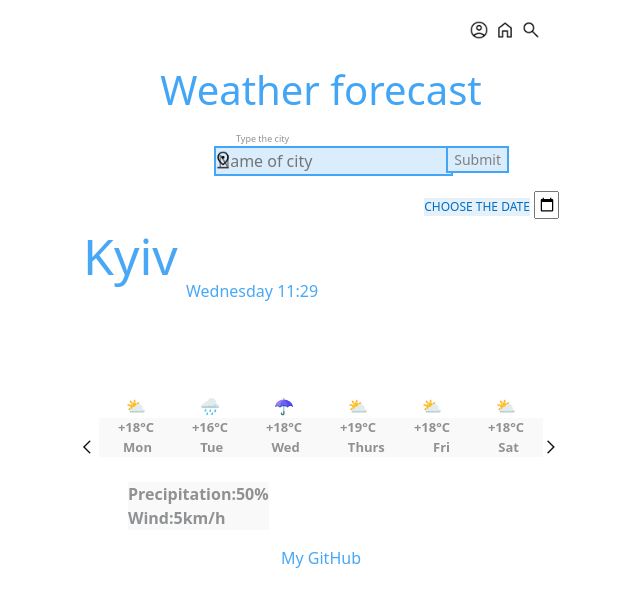
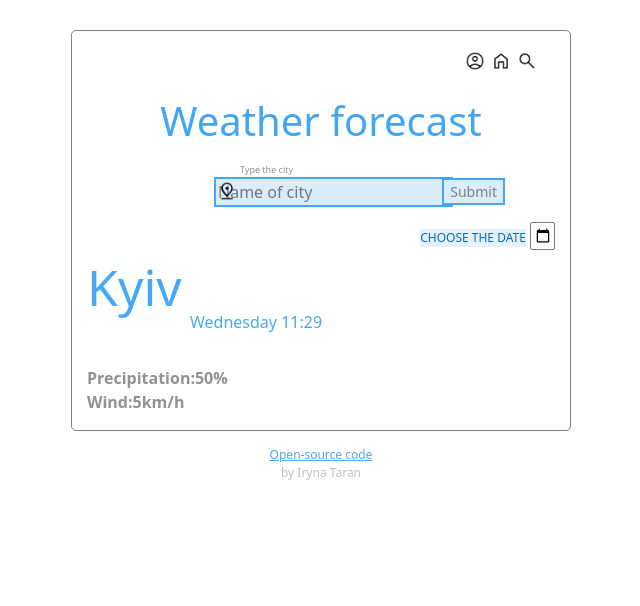
Before and after one commit to IraITaran/weather-app, a website built with Parcel: page index.html in a window 1280 px wide. Shown: the whole page, without its empty margins (319-959 px from the left). Built offline with nearby package versions, Linux system fonts and the light colour scheme.

Commit message:
removed forecast, added wrappers, fixed positioning

```diff
--- a/index.html
+++ b/index.html
@@ -23,6 +23,8 @@
   </head>
   <body>
     <div class="container">
+      <div class="weather-app-wrapper">
+        <div class="weather-app">
           <div class="header-icons">
             <a class="user icons" href="#"></a>
             <a class="home icons" href="#"></a>
@@ -45,7 +47,11 @@
             <form id="city-form">
               <div class="city-type">
                 <label for="name-of-city">Type the city</label><br />
-            <input type="text" placeholder="Name of city" id="name-of-city" />
+                <input
+                  type="text"
+                  placeholder="Name of city"
+                  id="name-of-city"
+                />
                 <input type="submit" id="submit" placeholder="Search" />
               </div>
             </form>
@@ -59,43 +65,19 @@
             <p class="current-weekday">Thurs</p>
             <p class="current-temperature"></p>
           </div>
-      <div class="week-temperature">
-        <div class="paginator">
-          <img class="prev" src="images/prev.png" width="16" height="16" />
-          <img class="next" src="images/next.png" width="16" height="16" />
-        </div>
-        <div class="temperature-icons">
-          <span>⛅ </span>
-          <span>🌧 </span>
-          <span>☂ </span>
-          <span>⛅ </span>
-          <span>⛅ </span>
-          <span>⛅ </span>
-        </div>
-        <div class="temperature">
-          <span>+18&degC</span>
-          <span>+16&degC</span>
-          <span>+18&degC</span>
-          <span>+19&degC</span>
-          <span>+18&degC</span>
-          <span>+18&degC</span>
-        </div>
-        <div class="days">
-          <span>Mon</span>
-          <span>Tue</span>
-          <span>Wed</span>
-          <span>Thurs</span>
-          <span>Fri</span>
-          <span>Sat</span>
-        </div>
-      </div>
+
           <div class="extra-features">
             <p class="precipitation">Precipitation:50%</p>
             <p class="wind">Wind:5km/h</p>
           </div>
-      <a class="github" href="https://github.com/IraITaran/weather-app"
-        >My GitHub</a
-      >
+        </div>
+        <a
+          class="github-link"
+          href="https://github.com/IraITaran/weather-app"
+          target="_blank"
+          >Open-source code</a
+        ><span>by Iryna Taran</span>
+      </div>
     </div>
     <script src="styles/index.js"></script>
   </body>
--- a/styles/style.css
+++ b/styles/style.css
@@ -2,9 +2,15 @@ body {
   margin: 0;
 }
 
-.container {
-  margin: auto;
+.weather-app-wrapper {
+  margin: 30px auto;
   max-width: 500px;
+}
+
+.weather-app {
+  border: 1px solid gray;
+  border-radius: 5px;
+  padding: 0 15px;
 }
 
 .header-icons {
@@ -73,6 +79,7 @@ h1 {
 #submit {
   position: absolute;
   right: 50px;
+  top: 25px;
   font-size: 14px;
   color: gray;
 }
@@ -111,8 +118,8 @@ h1 {
   font-size: 20px;
   font-weight: 700;
   position: absolute;
-  top: 75px;
-  left: 77px;
+  top: 78px;
+  left: 103px;
 }
 
 .paginator .prev {
@@ -156,7 +163,7 @@ h1 {
 
 .extra-features {
   margin-top: 25px;
-  margin-left: 45px;
+
   opacity: 0.5;
   font-size: 16px;
   font-weight: 700;
@@ -165,16 +172,23 @@ h1 {
 
 .extra-features .precipitation {
   margin-bottom: 0;
-  background: #f4f5f6;
 }
 
-.extra-features .wind {
-  background: #f4f5f6;
-}
-
-.github {
+.github-link,
+.github-link + span {
   display: block;
   text-align: center;
   text-decoration: none;
   color: #48a8f5;
+  font-size: 12px;
 }
+
+.github-link {
+  margin-top: 15px;
+  text-decoration: underline;
+}
+
+.github-link + span {
+  color: gray;
+  opacity: 0.5;
+}
```
Lines whose indentation alone changed are shown as unchanged.
